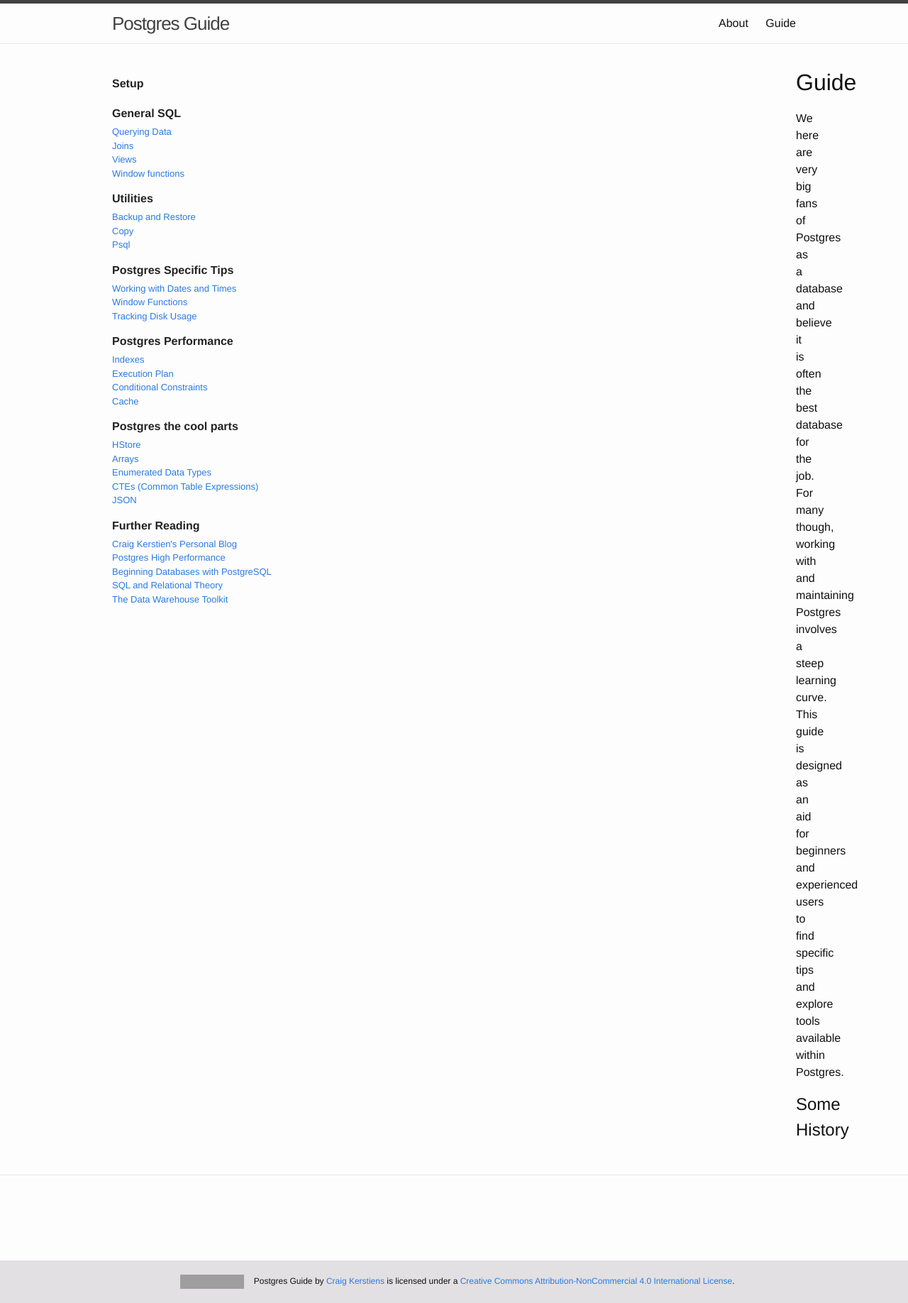
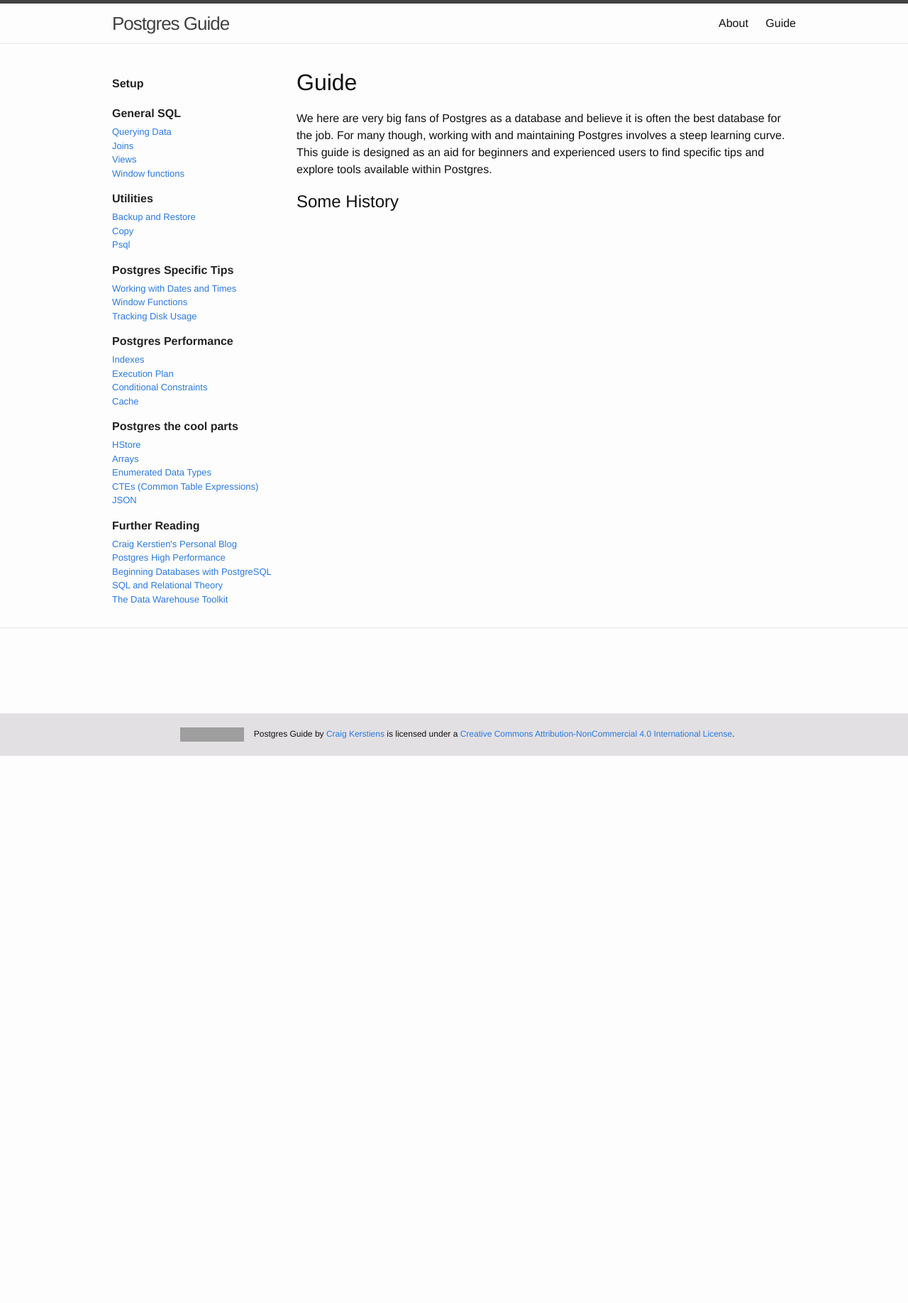
Before and after one commit to shashukla85/lg_debug_tmp, a Jekyll site: the page built from index.md, in a window 1280 px wide. Shown: the whole page at 71% size. Built offline with Jekyll 4.4.1, drawn with Linux system fonts in a browser that asks for light colours; Markdown is read by kramdown in place of the engine named in the settings; our own code applies the rules of GitHub Pages for plain Markdown files; after the commit the page ends 1065 px from its top, so only the background shows below that; grey boxes are pictures that could not be loaded.

Commit message:
Update _layout.scss

```diff
--- a/_sass/_layout.scss
+++ b/_sass/_layout.scss
@@ -219,7 +219,7 @@
 
 .post {
   width: 100%;
-  max-width: calc(100% - 6160px);
+  max-width: calc(100% - 260px);
   float: right;
   @include media-query($on-laptop) {
     max-width: calc(100% - 3000px);
```
